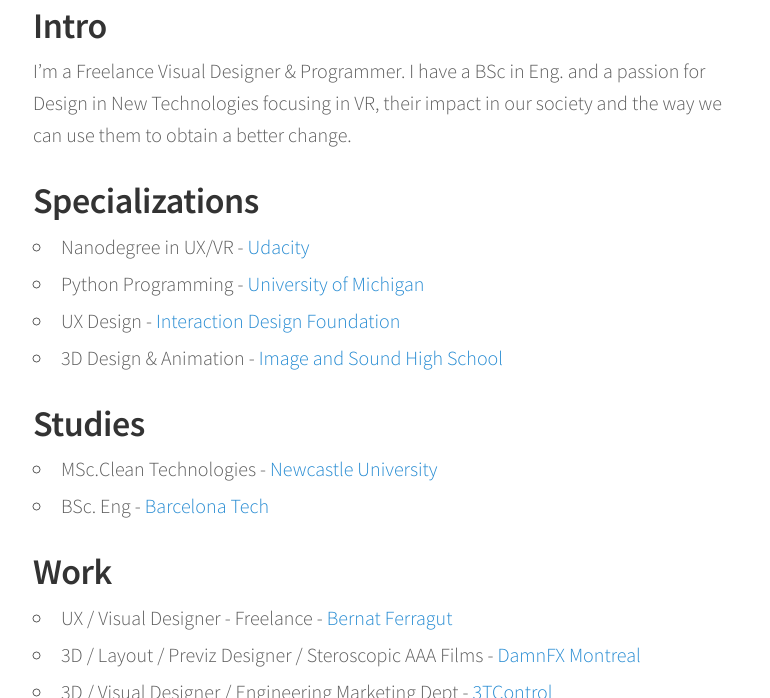
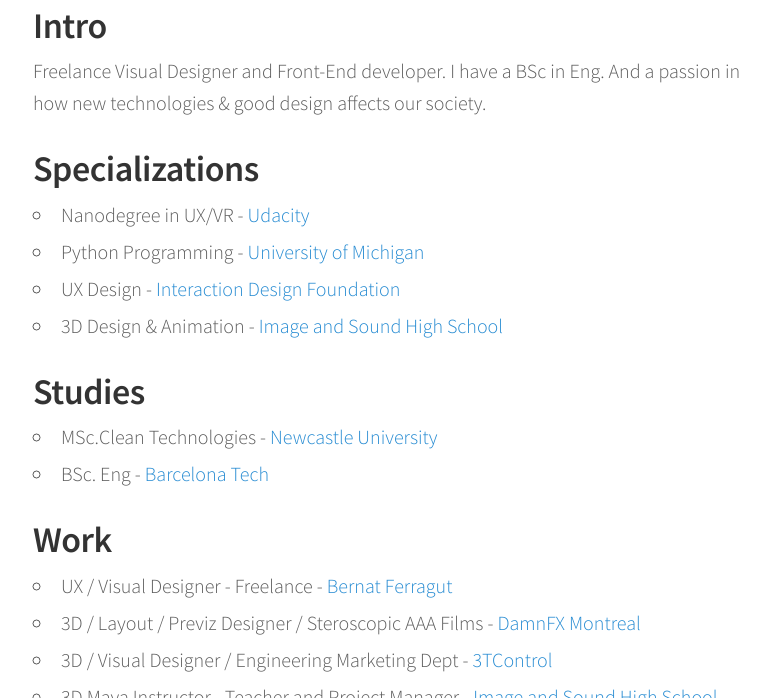
Before and after one commit to bernatferragut/FutureWeb-blog, a Jekyll site: the page built from bernat.md, in a window 1280 px wide and 900 px high, scrolled down 392 px, cut to the strip 202-900 px from the top of the window. Shown: the whole strip, without its empty margins (247-1017 px from the left). Built offline with Jekyll 4.4.1, drawn with Linux system fonts in a browser that asks for light colours; nearby versions of some CDN libraries.

Commit message:
Update bernat.md
About me update

```diff
--- a/bernat.md
+++ b/bernat.md
@@ -9,8 +9,7 @@
 
 ## Intro
 
-I'm a Freelance Visual Designer & Programmer. I have a BSc in Eng. and a passion for Design
-in New Technologies focusing in VR, their impact in our society and the way we can use them to obtain a better change.
+Freelance Visual Designer and Front-End developer. I have a BSc in Eng. And a passion in how new technologies & good design affects our society.
 
 ## Specializations
 
```
